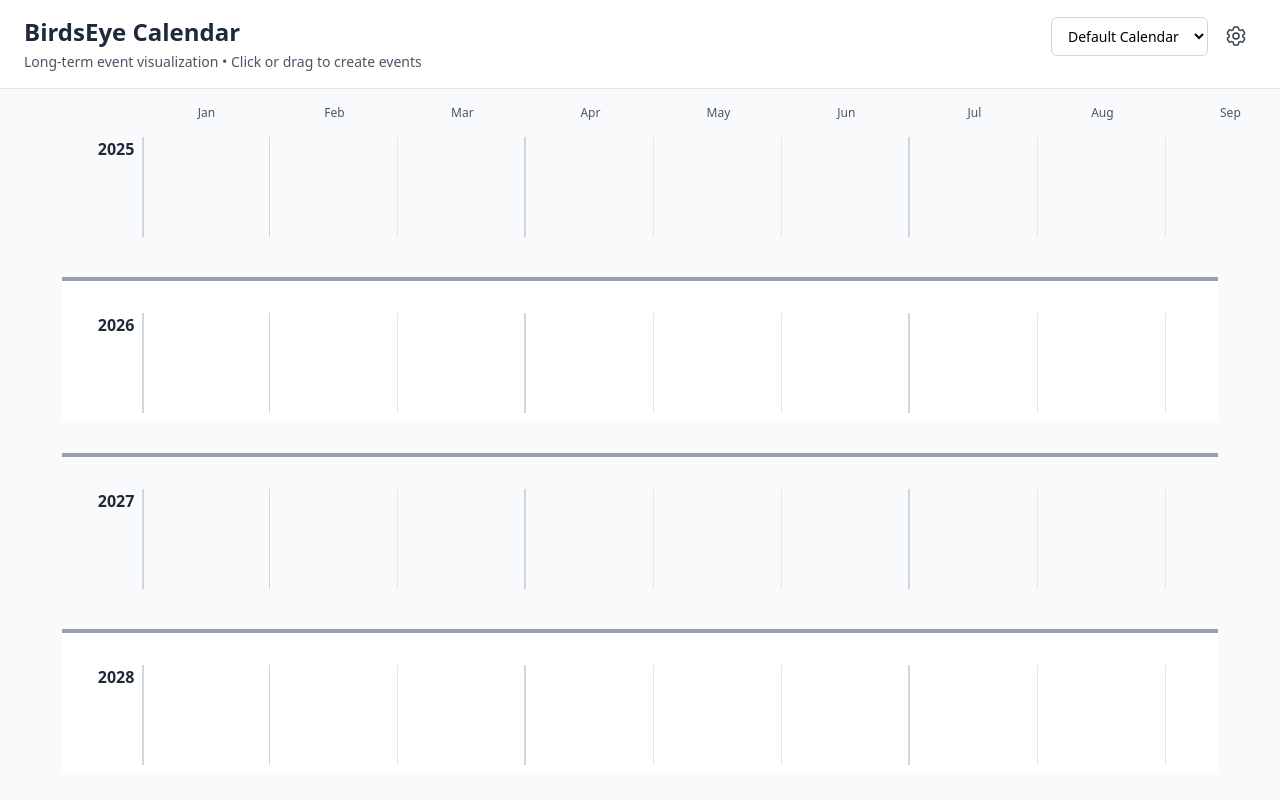
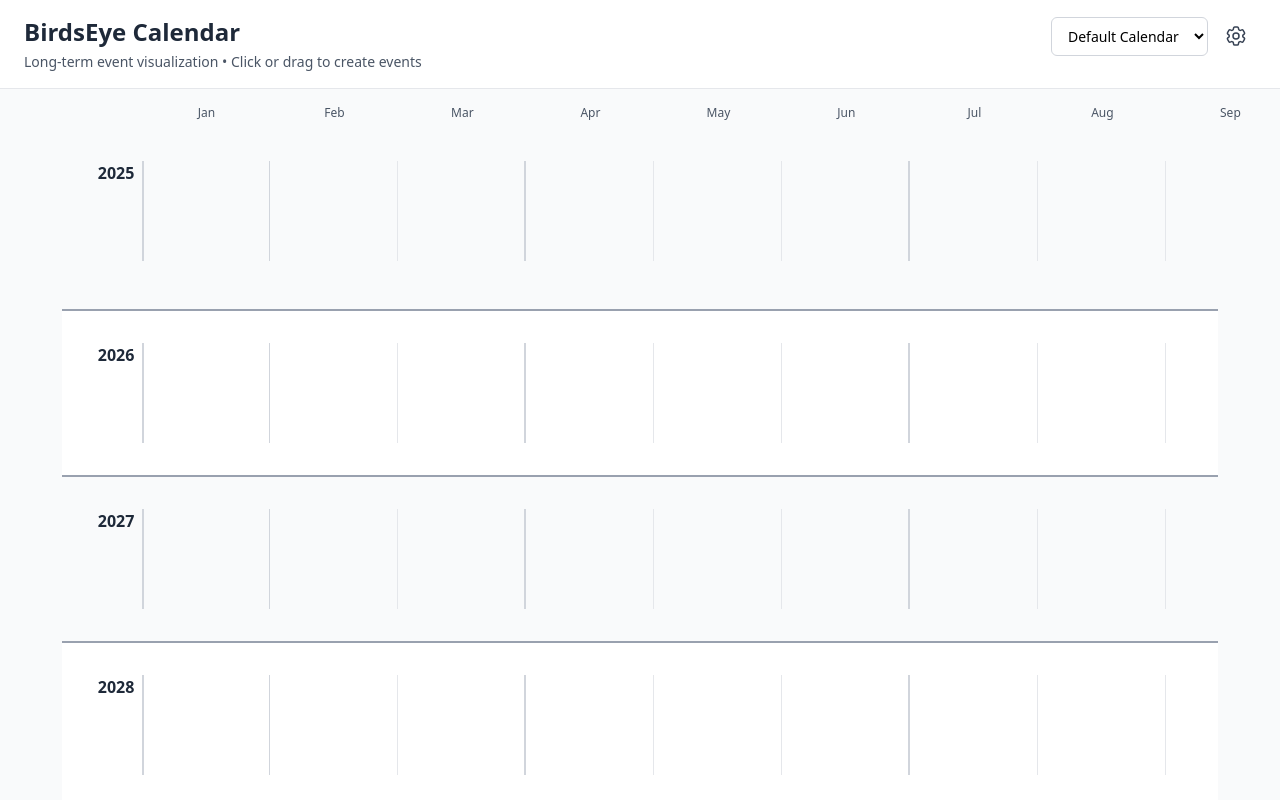
Before and after one commit to cktang88/birdseye-cal, a React (Vite) app: page / in a window 1280 px wide. Shown: the top 800 px of the page. Built offline with nearby package versions, Linux system fonts and the light colour scheme.

Commit message:
coloring fixes

```diff
--- a/src/components/Calendar/CalendarGrid.tsx
+++ b/src/components/Calendar/CalendarGrid.tsx
@@ -169,9 +169,11 @@ export function CalendarGrid({
           return (
             <div
               key={year}
-              className={`flex ${
-                yearIndex > 0 ? "mt-8 pt-8 border-t-4 border-gray-400" : "mb-4"
-              } ${isEvenYear ? "bg-gray-50" : "bg-white"} -mx-4 px-4 py-2`}
+              className={`flex items-stretch ${
+                yearIndex > 0 ? "border-t-2 border-gray-400" : "mb-4"
+              } ${
+                isEvenYear ? "bg-gray-50" : "bg-white"
+              } -mx-4 px-4 py-8 h-full`}
             >
               {/* Year label - w-16 = YEAR_LABEL_WIDTH_PX (64px) */}
               <div className="w-16 shrink-0 text-base font-bold text-gray-800 pr-2 text-right select-none">
--- a/src/components/Calendar/GridCell.tsx
+++ b/src/components/Calendar/GridCell.tsx
@@ -41,7 +41,8 @@ export function GridCell({
         cursor-pointer
         transition-colors
         relative
-        ${isInDragSelection ? "bg-blue-100" : ""}
+        bg-transparent
+        ${isInDragSelection ? "!bg-blue-100" : ""}
       `}
       onClick={() => onCellClick(cell)}
       onMouseDown={() => onCellMouseDown(cell)}
```
